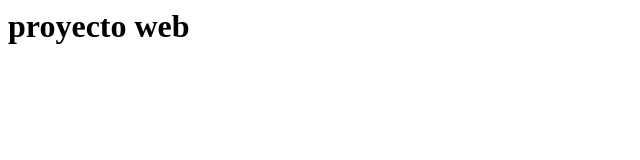
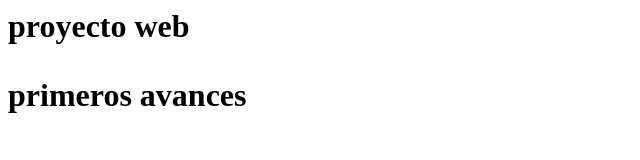
Before and after one commit to eli912q/Proyecto-Web-Avanzado, a plain HTML site: page index.html in a window 1280 px wide. Shown: the whole page, without its empty margins (0-640 px from the left). Drawn offline with Linux system fonts and the light colour scheme.

Commit message:
AGREGAR PARRAFO

```diff
--- a/index.html
+++ b/index.html
@@ -4,5 +4,6 @@
 	<title>index</title>
 <body>
  	<h1>proyecto web<h1>
+	<p>primeros avances</p>
 </body>
 </html>
```
